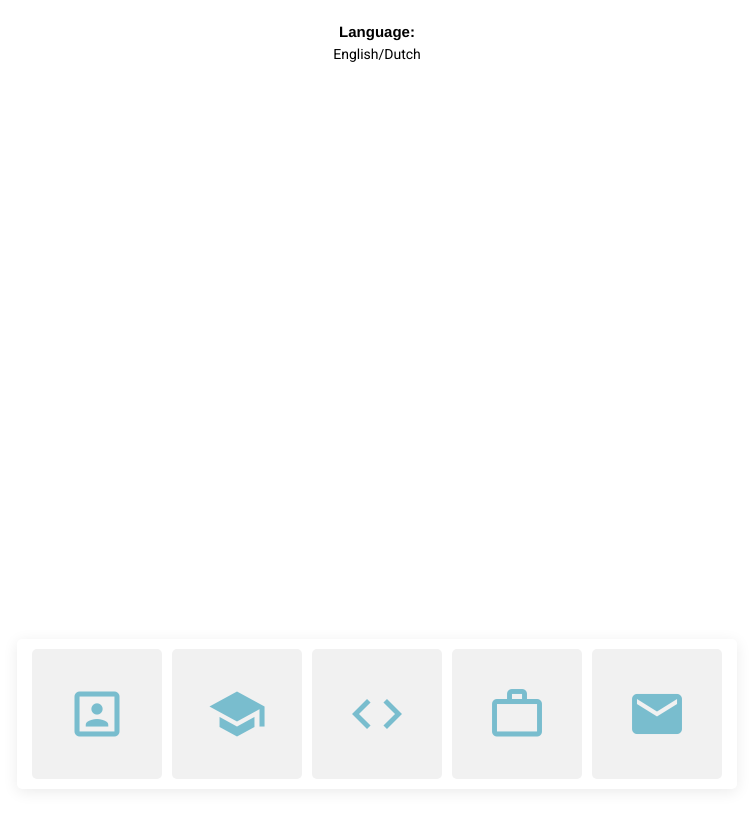
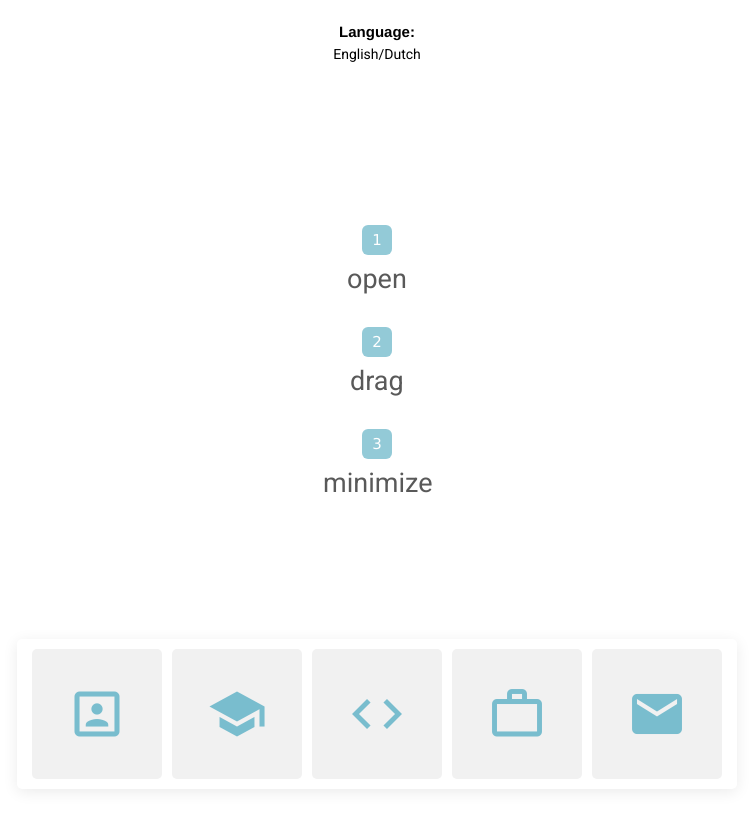
Before and after one commit to Bartan89/windows, an Angular app: page / in a window 1280 px wide. Shown: the whole page, without its empty margins (263-1016 px from the left). Built offline with nearby package versions, Linux system fonts and the light colour scheme.

Commit message:
animation

```diff
--- a/src/app/app.component.html
+++ b/src/app/app.component.html
@@ -1,2 +1,3 @@
 <app-language></app-language>
 <app-dock></app-dock>
+<app-instructions></app-instructions>
--- a/src/app/app.module.ts
+++ b/src/app/app.module.ts
@@ -8,6 +8,7 @@ import { DockItemComponent } from './components/dock-item/dock-item.component';
 import { ProgramComponent } from './components/program/program.component';
 import { MatIconModule } from "@angular/material/icon";
 import { LanguageComponent } from './components/language/language.component';
+import { InstructionsComponent } from './components/instructions/instructions.component';
 
 @NgModule({
   declarations: [
@@ -15,7 +16,8 @@ import { LanguageComponent } from './components/language/language.component';
     DockComponent,
     DockItemComponent,
     ProgramComponent,
-    LanguageComponent
+    LanguageComponent,
+    InstructionsComponent
   ],
   imports: [
     BrowserModule,
--- /dev/null
+++ b/src/app/components/instructions/instructions.component.html
@@ -0,0 +1,15 @@
+<div class="instructionsContainer">
+
+  <!-- <div>
+    <div class="close">X</div>
+    <mat-icon fxFlexAlign="center" class="icon">shortcut</mat-icon>
+    <p>Got it?</p>
+  </div> -->
+
+  <span class="animate1">1</span>
+  <h1 class="animateOpen">open</h1>
+  <span class="animate2">2</span>
+  <h1 class="animateDrag">drag</h1>
+  <span class="animate3">3</span>
+  <h1 class="animateMinimize">minimize</h1>
+</div>
--- /dev/null
+++ b/src/app/components/instructions/instructions.component.scss
@@ -0,0 +1,99 @@
+.instructionsContainer {
+  margin-left: calc(50% - 150px);
+  margin-top: 15%;
+  width: 300px;
+  background-color: rgba(221, 221, 221, 0);
+
+  font-family: Verdana, Geneva, Tahoma, sans-serif;
+  display: flex;
+  flex-direction: column;
+  align-items: center;
+  padding: 20px;
+  box-sizing: border-box;
+  color: rgb(48, 48, 48);
+  transform: scale(1.5);
+  opacity: 0.8;
+  h1 {
+    display: flex;
+    font-size: 18px;
+  }
+  span{
+    background-color: #79bdce;
+    width: 20px;
+    height: 20px;
+    border-radius: 20%;
+    font-size: 10px;
+    text-align: center;
+    color:white;
+  }
+}
+
+.animate1 {
+  animation: shove 0.5s ease-in forwards;
+}
+
+.animateOpen {
+  animation: appear 0.3s ease-in forwards;
+  animation-delay: 0.5s;
+  transform: scale(0);
+}
+
+.animate2 {
+  animation: shove 0.5s ease-in forwards;
+}
+
+.animateDrag {
+  animation: appear 0.3s ease-in forwards;
+  animation-delay: 0.8s;
+  transform: scale(0);
+}
+
+.animate3 {
+  animation: shove 0.5s ease-in forwards;
+}
+
+.animateMinimize {
+  animation: appear 0.3s ease-in forwards;
+  animation-delay: 1s;
+  transform: scale(0);
+}
+
+@keyframes shove {
+  0% {
+    margin: -20px;
+    opacity: 0;
+  }
+
+  50% {
+    margin: -20px;
+    opacity: 1;
+  }
+
+  70% {
+    margin: -20px;
+    opacity: 1;
+  }
+
+  100% {
+    margin: 0px;
+    opacity: 1;
+  }
+}
+
+
+
+@keyframes appear {
+  0% {
+    transform: scale(0);
+  }
+
+  100% {
+    transform: scale(1);
+  }
+}
+
+
+.close{
+  color: rgb(216, 83, 83);
+  font-family: -apple-system, BlinkMacSystemFont, 'Segoe UI', Roboto, Oxygen, Ubuntu, Cantarell, 'Open Sans', 'Helvetica Neue', sans-serif;
+}
--- /dev/null
+++ b/src/app/components/instructions/instructions.component.ts
@@ -0,0 +1,15 @@
+import { Component, OnInit } from '@angular/core';
+
+@Component({
+  selector: 'app-instructions',
+  templateUrl: './instructions.component.html',
+  styleUrls: ['./instructions.component.scss']
+})
+export class InstructionsComponent implements OnInit {
+
+  constructor() { }
+
+  ngOnInit(): void {
+  }
+
+}
--- a/src/app/components/program/program.component.ts
+++ b/src/app/components/program/program.component.ts
@@ -46,7 +46,7 @@ export class ProgramComponent implements OnInit, OnDestroy {
 
   absolutePosition$ = fromEvent(window, 'mousemove').pipe(
     tap((p: any) => console.log('X2:', p.screenX, 'Y2', p.screenY)),
-    tap((p: any) => this.position$$.next({ x: (p.screenX - this.offset$$.value.x), y: ((p.screenY - 225) - this.offset$$.value.y) }))
+    tap((p: any) => this.position$$.next({ x: ((p.screenX - 70) - this.offset$$.value.x), y: ((p.screenY - 225) - this.offset$$.value.y) }))
   )
 
 
```
Also changed, not shown: 1 other file (tests, documents, lock files or other folders).
